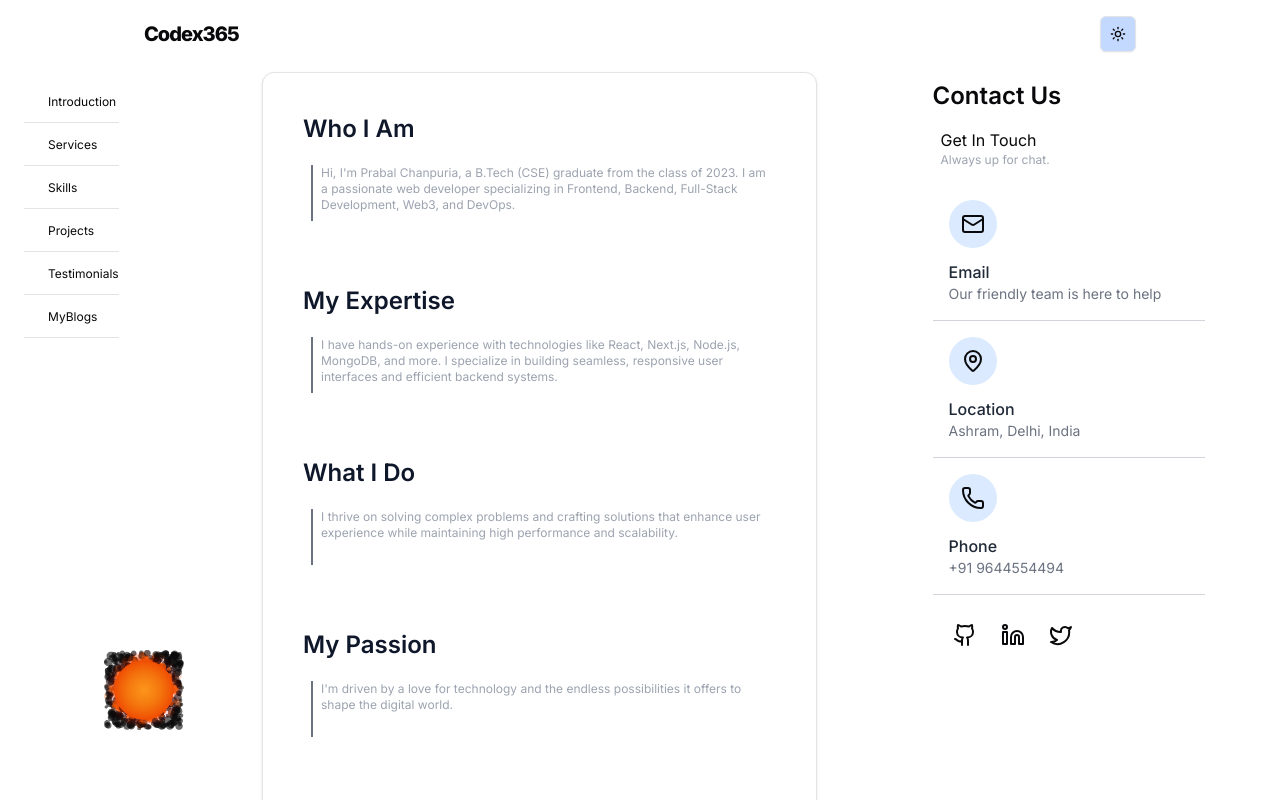
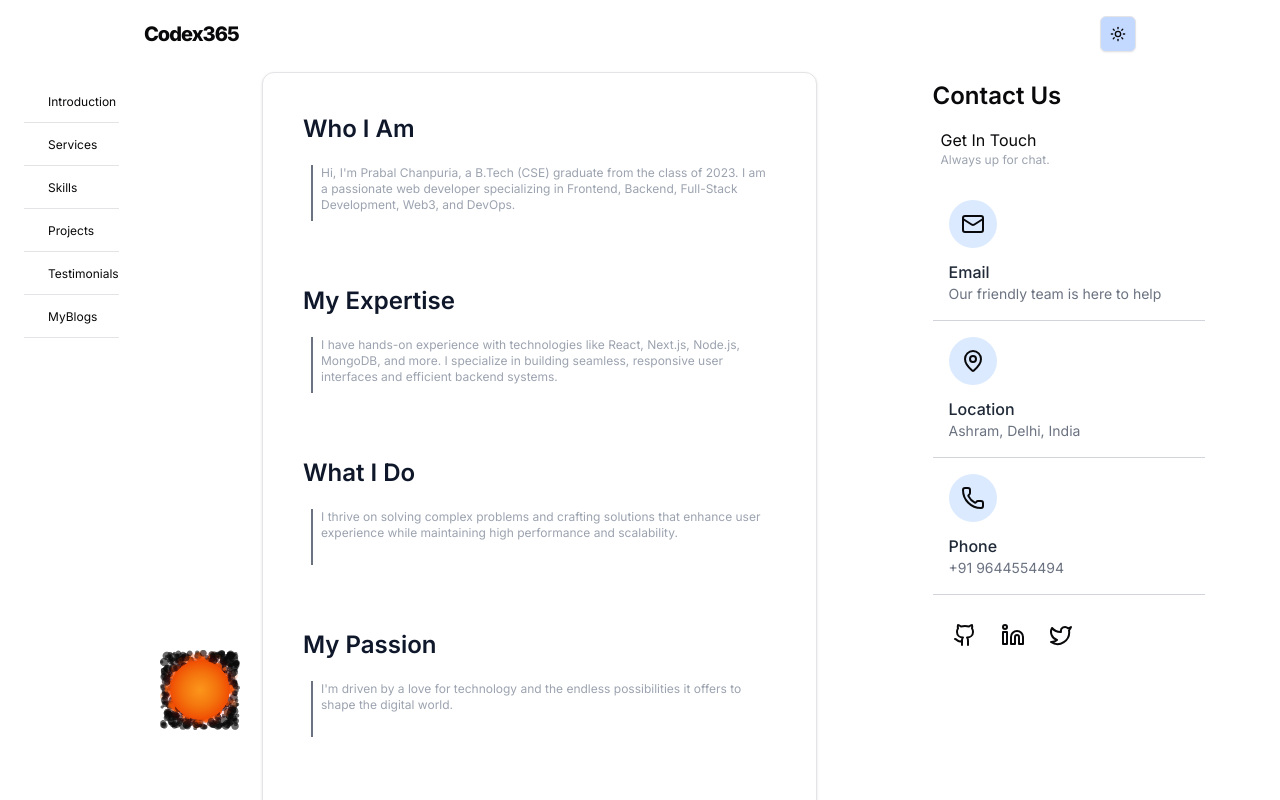
Before and after one commit to prabalTechh/codex365, a Next.js app: page /profile in a window 1280 px wide. Shown: the top 800 px of the page. Built offline with nearby package versions, Linux system fonts and the light colour scheme.

Commit message:
latest_commit4

```diff
--- a/components/Chatbot.tsx
+++ b/components/Chatbot.tsx
@@ -115,7 +115,7 @@ const Chatbot = () => {
   };
 
   return (
-    <div className="fixed bottom-16 left-20 transform -translate-x-1/2 md:left-36">
+    <div className="fixed bottom-16 right-10  transform  md:left-40">
       <button
         className="relative h-16 w-16 md:h-20 md:w-20 rounded-full bg-transparent hover:bg-blue-500 transition-colors duration-300"
         onClick={() => setChatbotOpen(!chatbotOpen)}
@@ -125,7 +125,7 @@ const Chatbot = () => {
       </button>
 
       {chatbotOpen && (
-        <div className="absolute bottom-full transform translate-x-10 left-0 mb-4 w-80 h-96 md:w-96 bg-white dark:bg-gray-800 rounded-lg shadow-2xl border border-gray-200 dark:border-gray-700 backdrop-blur-[1px] flex flex-col">
+        <div className="absolute bottom-full transform translate-x-10 right-12 md:left-0 mb-4 w-80 h-96 md:w-96 bg-white dark:bg-gray-800 rounded-lg shadow-2xl border border-gray-200 dark:border-gray-700 backdrop-blur-[1px] flex flex-col">
           <div className="flex items-center justify-between p-4 border-b border-gray-300 dark:border-gray-700">
             <h3 className="text-lg font-semibold text-gray-800 dark:text-gray-200">
               Chatbot
```
